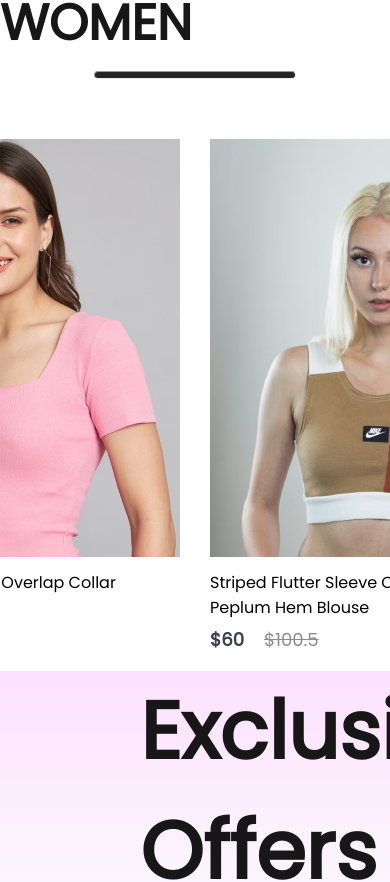
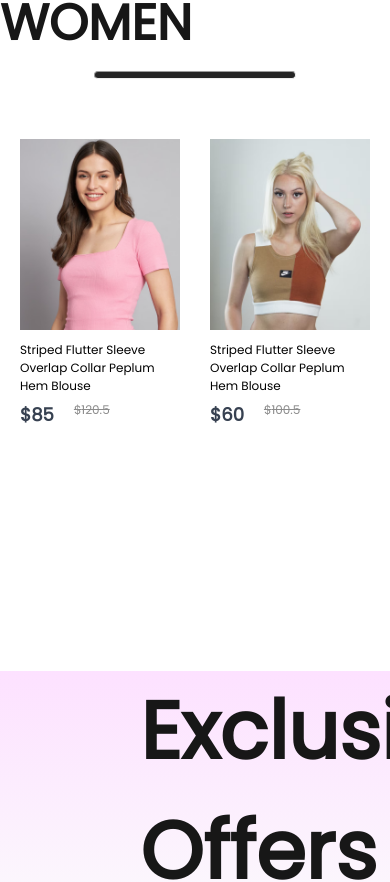
Before and after one commit to Samuel-Tobi/E-Commerce, a React (Create React App) app: page / in a window 390 px wide. Shown: the part 993-1875 px from the top of the page. Built offline with nearby package versions, Linux system fonts and the light colour scheme.

Commit message:
Added responsiveness to Item component

```diff
--- a/src/components/items/item.css
+++ b/src/components/items/item.css
@@ -1,5 +1,8 @@
 .item {
-  width: 350px;
+  width: 280px;
+}
+.item img {
+  width: 280px;
 }
 .item p {
   margin: 6px 0px;
@@ -23,3 +26,51 @@
   transform: scale(1.05);
   transition: 0.6s;
 }
+
+@media (max-width: 1280px) {
+  .item {
+    width: 220px;
+    font-size: 14px;
+  }
+  .item img {
+    width: 220px;
+  }
+  .itemPrice-Old {
+    font-size: 14px;
+  }
+}
+
+@media (max-width: 1024px) {
+  .item {
+    width: 170px;
+    font-size: 13px;
+  }
+  .item img {
+    width: 170px;
+  }
+  .itemPrice-Old {
+    font-size: 13px;
+  }
+}
+
+@media (max-width: 800px) {
+  .item {
+    width: 120px;
+    font-size: 12px;
+  }
+  .item img {
+    width: 120px;
+  }
+  .itemPrice-Old {
+    font-size: 12px;
+  }
+}
+
+@media (max-width: 500px) {
+  .item {
+    width: 160px;
+  }
+  .item img {
+    width: 160px;
+  }
+}
```
